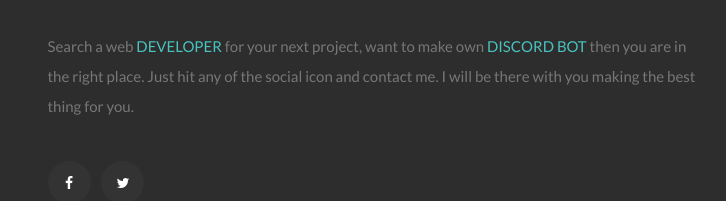
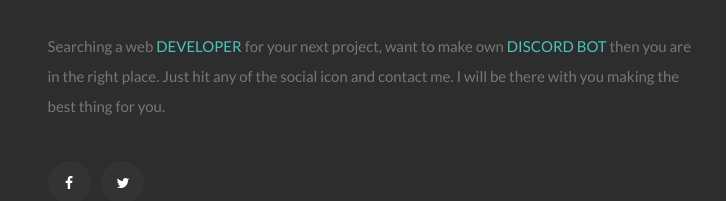
Before and after one commit to shahprog/shahriyar, a plain HTML site: page index.html in a window 1280 px wide. Shown: the part 199-400 px from the top of the page, 510-1236 px from the left. Drawn offline with nearby package versions, Linux system fonts and the light colour scheme.

Commit message:
Fix typo

```diff
--- a/index.html
+++ b/index.html
@@ -50,7 +50,7 @@
 
 				<br>
 				<p>
-					Search a web <span class="text-brand">DEVELOPER</span> for your next project, want to make own <span class="text-brand">DISCORD BOT</span> then you are in the right place. Just hit any of the social icon and contact me. I will be there with you making the best thing for you.
+					Searching a web <span class="text-brand">DEVELOPER</span> for your next project, want to make own <span class="text-brand">DISCORD BOT</span> then you are in the right place. Just hit any of the social icon and contact me. I will be there with you making the best thing for you.
 				</p>
 
 				<br>
```
